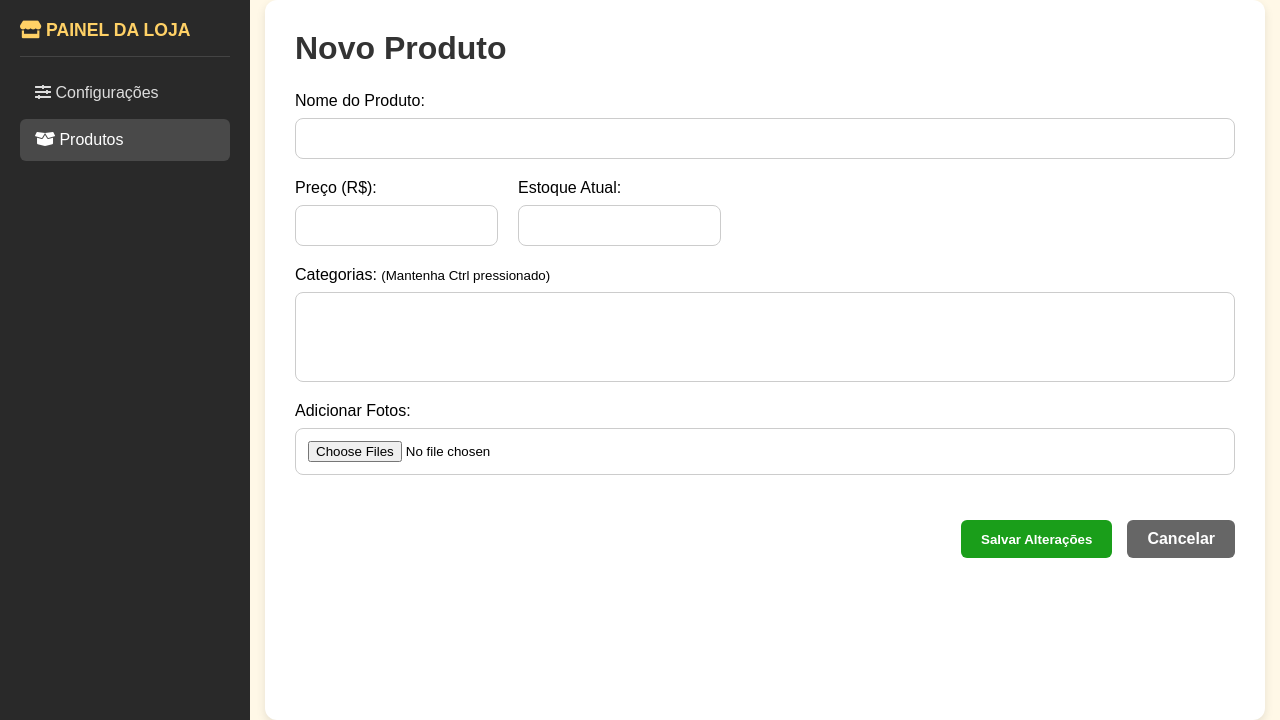
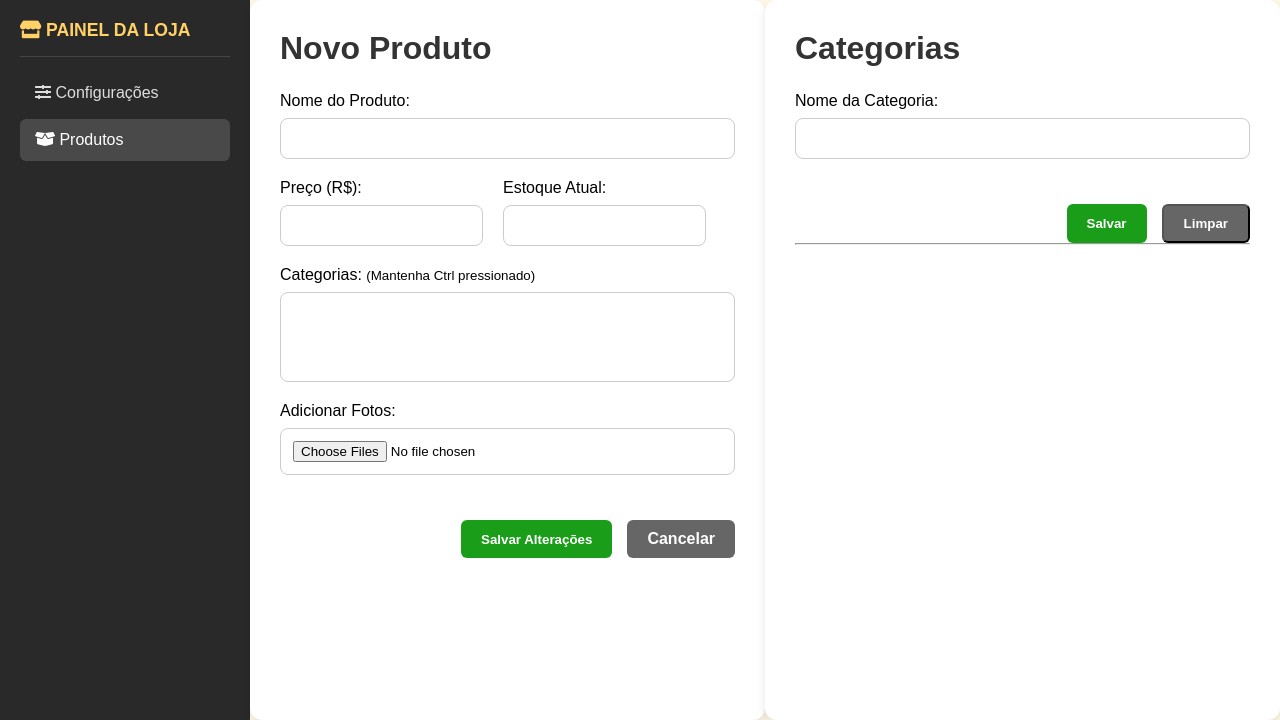
Before and after one commit to edpolswut/ExpCriativa2-Equipe-6, a FastAPI app: template front/templates/gerencProdutos/formProduto.html in a window 1280 px wide. Shown: the part 80-800 px from the top of the page. Run offline with FastAPI, Linux system fonts and the light colour scheme; the template is opened without the code that fills it, so the values that code supplies are empty; some libraries are stand-ins or nearby versions.

Commit message:
Update formProduto.html

```diff
--- a/front/templates/gerencProdutos/formProduto.html
+++ b/front/templates/gerencProdutos/formProduto.html
@@ -26,6 +26,7 @@
 </header>
 
 <div class="app-body">
+
     <nav class="sidebar">
         <h2><i class="fas fa-store"></i> Painel da Loja</h2>
 
@@ -39,9 +40,11 @@
     </nav>
 
     <div class="admin-container form-container">
+
         <h1>{{ "Editar Produto" if produto else "Novo Produto" }}</h1>
 
         <form id="formularioProduto" action="/SalvarProduto" method="post" enctype="multipart/form-data">
+
             <input type="hidden" name="Id_Produto" value="{{ produto['Id_Produto'] if produto else '' }}">
 
             <div class="campo-grupo">
@@ -54,6 +57,7 @@
                     <label for="Preco">Preço (R$):</label>
                     <input type="number" id="Preco" name="Preco" step="0.01" value="{{ produto['Preco'] if produto else '' }}" required>
                 </div>
+
                 <div class="campo-grupo">
                     <label for="Qtd_Estoque">Estoque Atual:</label>
                     <input type="number" id="Qtd_Estoque" name="Qtd_Estoque" value="{{ produto['Qtd_Estoque'] if produto else '' }}" required>
@@ -64,7 +68,8 @@
                 <label>Categorias: <small>(Mantenha Ctrl pressionado)</small></label>
                 <select name="Categorias" multiple class="select-multiplas">
                     {% for cat in categorias %}
-                        <option value="{{ cat['Id_Categoria'] }}" {% if cat.Id_Categoria in categorias_vinculadas %} selected {% endif %}>
+                    <option value="{{ cat['Id_Categoria'] }}"
+                        {% if cat.Id_Categoria in categorias_vinculadas %} selected {% endif %}>
                         {{ cat['Nome'] }}
                     </option>
                     {% endfor %}
@@ -100,9 +105,71 @@
             </div>
         </form>
     </div>
+
+
+    <!--CATEGORIAS-->
+
+    <div class="admin-container form-container">
+
+        <h1>Categorias</h1>
+
+        <form action="/SalvarCategoria" method="post" class="categoria-form">
+
+            <input type="hidden" name="id_loja" value="{{ id_loja }}">
+            <input type="hidden" name="Id_Categoria" id="Id_Categoria">
+
+            <div class="campo-grupo">
+                <label>Nome da Categoria:</label>
+                <input type="text" name="Nome" id="NomeCategoria" required>
+            </div>
+
+            <div class="form-actions">
+                <button type="submit" class="btn-save">Salvar</button>
+                <button type="button" class="btn-cancel" onclick="limparCategoria()">Limpar</button>
+            </div>
+
+        </form>
+
+        <hr>
+
+        <ul class="lista-categorias">
+            {% for cat in categorias %}
+            <li>
+                <span>{{ cat['Nome'] }}</span>
+
+                <div>
+                    <button type="button"
+                            onclick="editarCategoria('{{ cat.Id_Categoria }}', '{{ cat.Nome }}')">
+                        Editar
+                    </button>
+
+                    <a href="/DeletarCategoria/{{ cat.Id_Categoria }}?id_loja={{ id_loja }}"
+                       onclick="return confirm('Excluir categoria?')">
+                        Excluir
+                    </a>
+                </div>
+            </li>
+            {% endfor %}
+        </ul>
+
+    </div>
 </div>
 
 <script src="https://cdn.jsdelivr.net/npm/sweetalert2@11"></script>
+
 <script src="/front/script/formProduto.js"></script>
+
+<script>
+function editarCategoria(id, nome) {
+    document.getElementById("Id_Categoria").value = id;
+    document.getElementById("NomeCategoria").value = nome;
+}
+
+function limparCategoria() {
+    document.getElementById("Id_Categoria").value = "";
+    document.getElementById("NomeCategoria").value = "";
+}
+</script>
+
 </body>
 </html>
```
Lines whose indentation alone changed are shown as unchanged.
